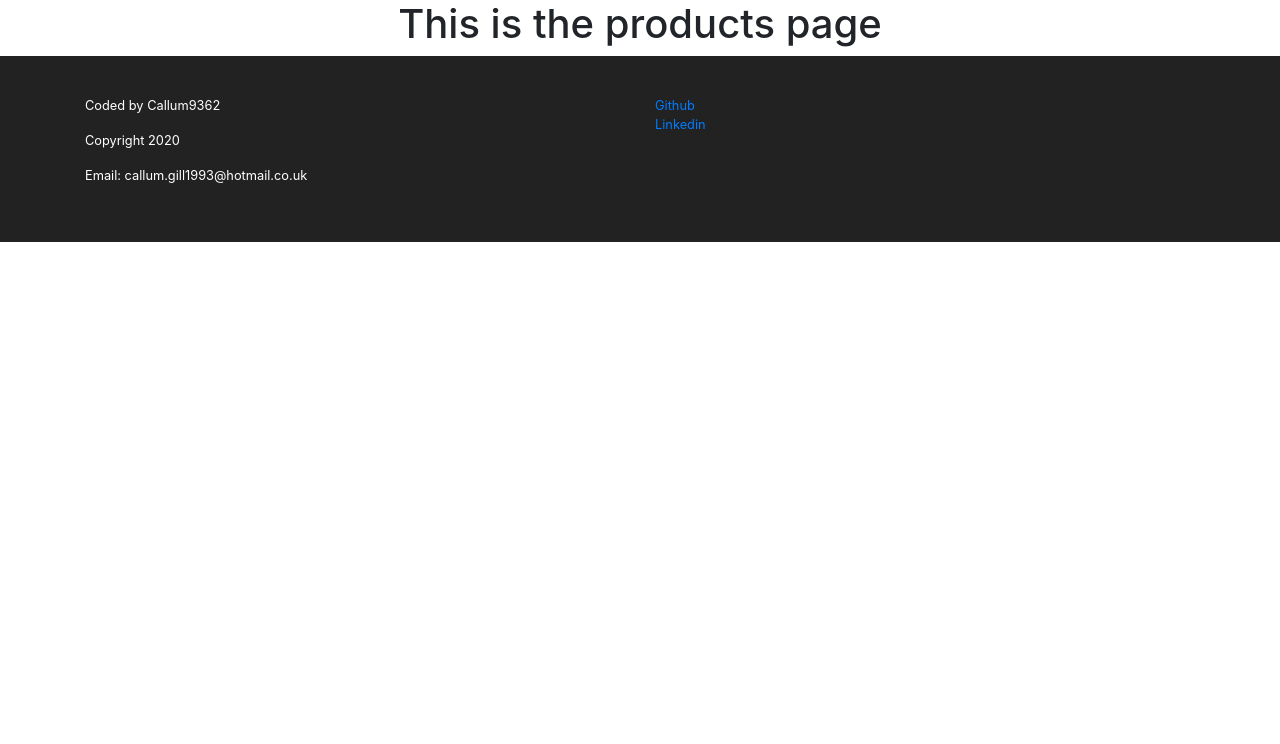
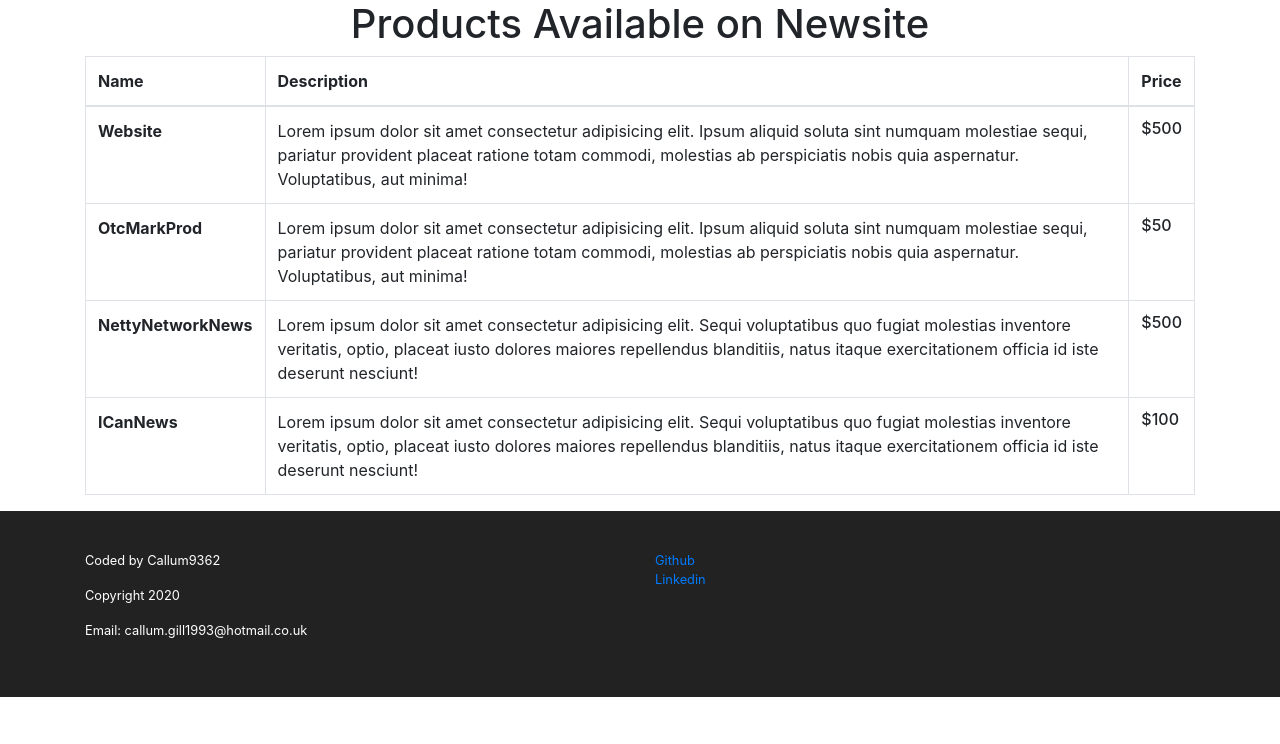
Before and after one commit to Callum9362/newsite, a PHP site: page /product.php in a window 1280 px wide. Shown: the part 56-800 px from the top of the page. Run offline with PHP 8.4, Linux system fonts and the light colour scheme; a stand-in replaces the project's code that opens the database connection; some libraries are stand-ins or nearby versions.

Commit message:
Enhanced the product page

```diff
--- a/public/product.php
+++ b/public/product.php
@@ -1,7 +1,40 @@
-<?php include 'header.php';?>
+<?php include 'header.php'; ?>
 
 <body>
-    <h1 class="text-center">This is the products page</h1>
+    <h1 class="text-center">Products Available on Newsite</h1>
+    <div class="container">
+        <table class="table table-bordered">
+            <thead>
+                <tr>
+                    <th scope="col">Name</th>
+                    <th scope="col">Description</th>
+                    <th scope="col">Price</th>
+                </tr>
+            </thead>
+            <tbody>
+                <tr>
+                    <th scope="row">Website</th>
+                    <td>Lorem ipsum dolor sit amet consectetur adipisicing elit. Ipsum aliquid soluta sint numquam molestiae sequi, pariatur provident placeat ratione totam commodi, molestias ab perspiciatis nobis quia aspernatur. Voluptatibus, aut minima!</td>
+                    <td><h6>$500</h6></td>
+                </tr>
+                <tr>
+                    <th scope="row">OtcMarkProd</th>
+                    <td>Lorem ipsum dolor sit amet consectetur adipisicing elit. Ipsum aliquid soluta sint numquam molestiae sequi, pariatur provident placeat ratione totam commodi, molestias ab perspiciatis nobis quia aspernatur. Voluptatibus, aut minima!</td>
+                    <td><h6>$50</h6></td>
+                </tr>
+                <tr>
+                    <th scope="row">NettyNetworkNews</th>
+                    <td>Lorem ipsum dolor sit amet consectetur adipisicing elit. Sequi voluptatibus quo fugiat molestias inventore veritatis, optio, placeat iusto dolores maiores repellendus blanditiis, natus itaque exercitationem officia id iste deserunt nesciunt!</td>
+                    <td><h6>$500</h6></td>
+                </tr>
+                <tr>
+                    <th scope="row">ICanNews</th>
+                    <td>Lorem ipsum dolor sit amet consectetur adipisicing elit. Sequi voluptatibus quo fugiat molestias inventore veritatis, optio, placeat iusto dolores maiores repellendus blanditiis, natus itaque exercitationem officia id iste deserunt nesciunt!</td>
+                    <td><h6>$100</h6></td>
+                </tr>
+            </tbody>
+        </table>
+    </div>
 </body>
 
-<?php include 'footer.php';?>
+<?php include 'footer.php'; ?>
```
